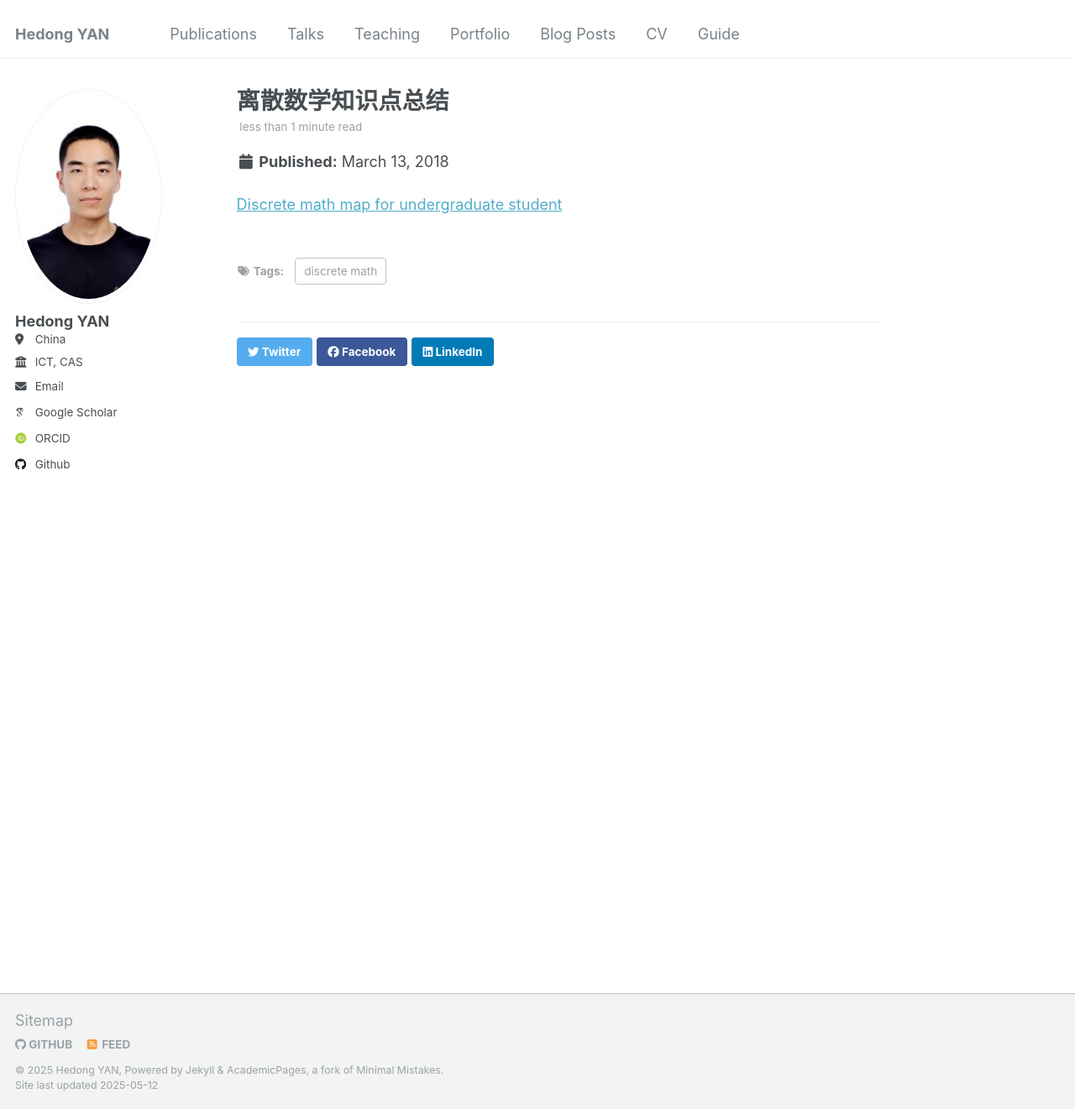
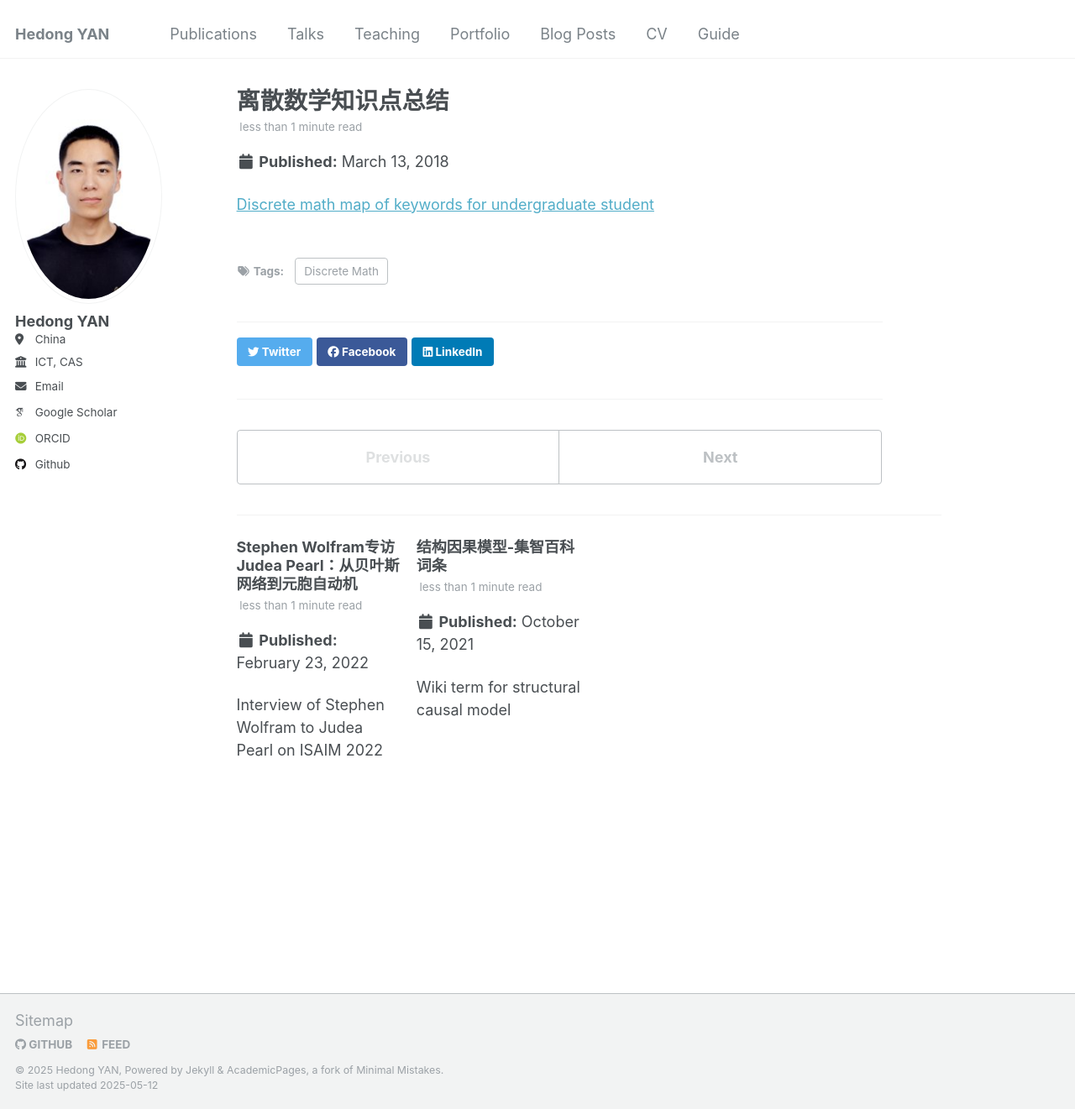
Before and after one commit to hedongyan/hedongyan.github.io, a Jekyll site: the page built from _posts/2018-03-13-blog-post.md, in a window 1280 px wide and 1321 px high. Shown: the whole window at 84% size. Built offline with Jekyll 4.4.1, drawn with Linux system fonts in a browser that asks for light colours; some web fonts are replaced.

Commit message:
update blog

```diff
--- a/_posts/2018-03-13-blog-post.md
+++ b/_posts/2018-03-13-blog-post.md
@@ -1,9 +1,9 @@
 ---
 title: '离散数学知识点总结'
 date: 2018-03-13
-permalink: /posts/2012/08/blog-post-1/
+permalink: /posts/2018-03-13-blog-post
 tags:
-  - discrete math
+  - Discrete Math
 ---
 
-[Discrete math map for undergraduate student](https://blog.csdn.net/SiKongPop/article/details/79538670)
+[Discrete math map of keywords for undergraduate student](https://blog.csdn.net/SiKongPop/article/details/79538670)
--- /dev/null
+++ b/_posts/2021-10-15-blog-post.md
@@ -0,0 +1,9 @@
+---
+title: '结构因果模型-集智百科词条'
+date: 2021-10-15
+permalink: /posts/2021-10-15-blog-post
+tags:
+  - Causality
+---
+
+[Wiki term for structural causal model](https://wiki.swarma.org/index.php?title=%E7%BB%93%E6%9E%84%E5%9B%A0%E6%9E%9C%E6%A8%A1%E5%9E%8B)
--- /dev/null
+++ b/_posts/2022-02-23-blog-post.md
@@ -0,0 +1,9 @@
+---
+title: 'Stephen Wolfram专访Judea Pearl：从贝叶斯网络到元胞自动机'
+date: 2022-02-23
+permalink: /posts/2022-02-23-blog-post
+tags:
+  - Causality
+---
+
+[Interview of Stephen Wolfram to Judea Pearl on ISAIM 2022](https://mp.weixin.qq.com/s?__biz=MzIzMjQyNzQ5MA==&mid=2247602448&idx=1&sn=2f8550f88d05e75e5faea768b80e6006&chksm=e8960b9ddfe1828be9eac883990a9c7b055ec990a975529a1918f9bfc13f0c438af3c501495f&scene=21#wechat_redirect)
```
